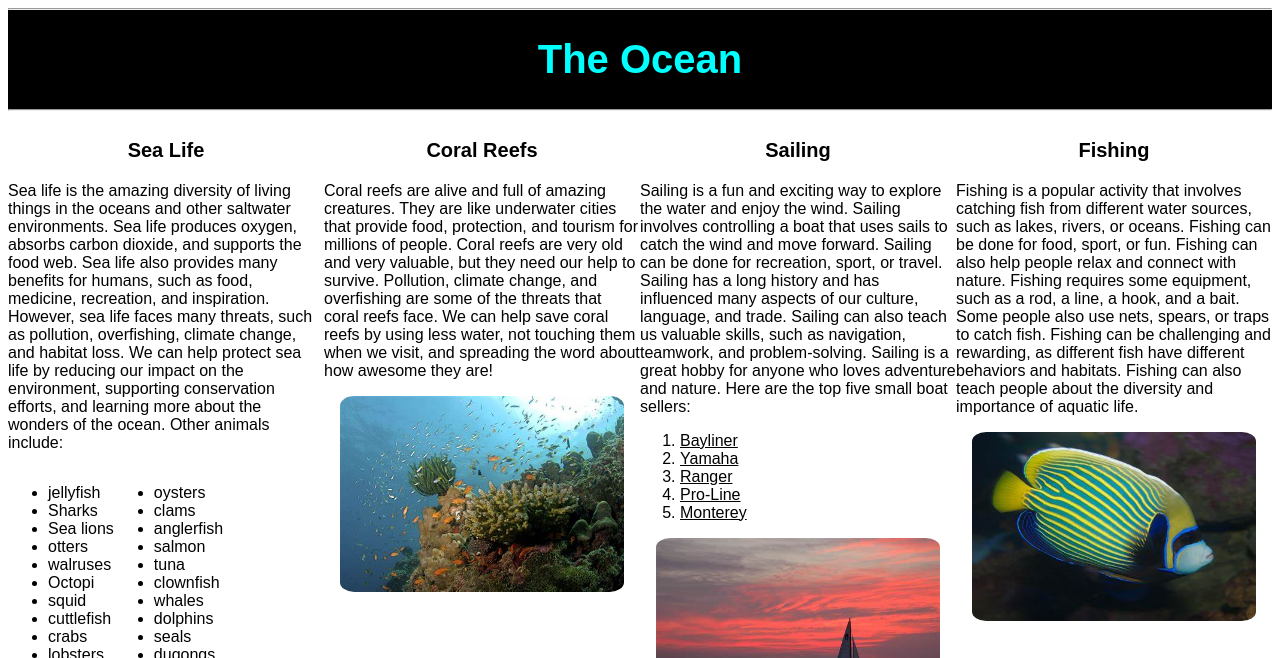
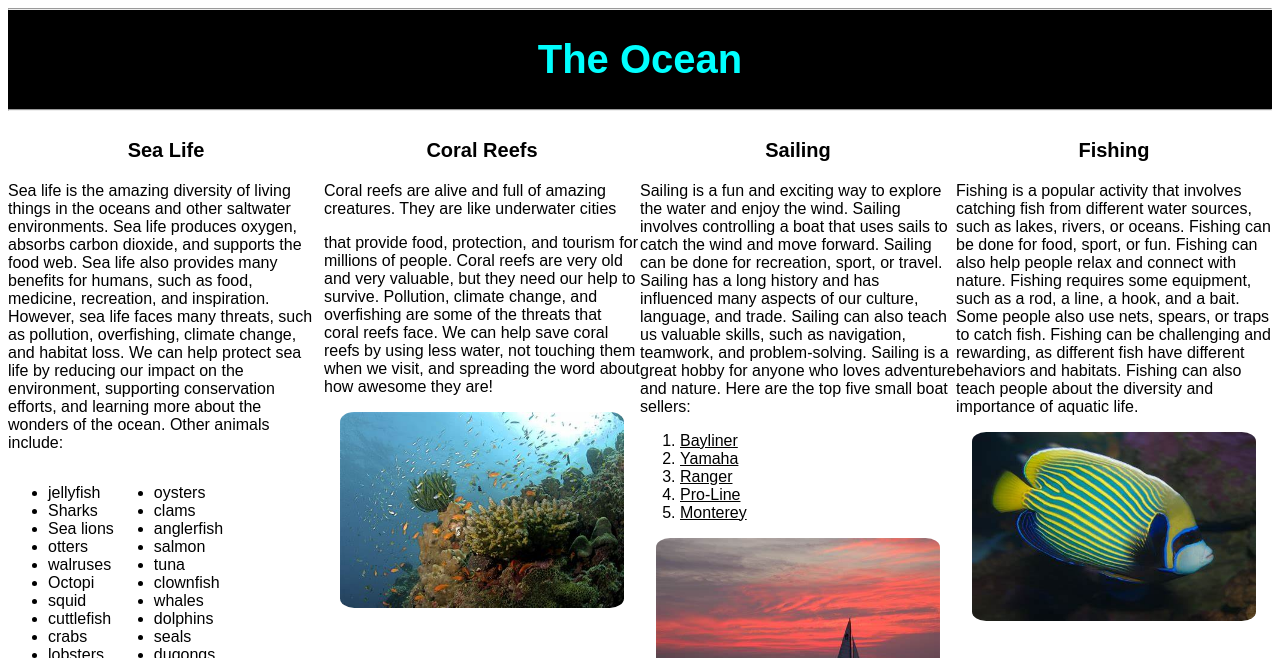
Before and after one commit to TyTyDaCodingGuy/communicatins-meritbadge, a plain HTML site: page index.html in a window 1280 px wide. Shown: the top 658 px of the page. Drawn offline with Linux system fonts and the light colour scheme.

Commit message:
Update index.html

```diff
--- a/index.html
+++ b/index.html
@@ -57,7 +57,7 @@
       <div class="column">
         <h3>Coral Reefs</h3>
 
-        <p>Coral reefs are alive and full of amazing creatures. They are like underwater cities that provide food, protection, and tourism for millions of people. Coral reefs are very old and very valuable, but they need our help to survive. Pollution, climate change, and overfishing are some of the threats that coral reefs face. We can help save coral reefs by using less water, not touching them when we visit, and spreading the word about how awesome they are!
+        <p>Coral reefs are alive and full of amazing creatures. They are like underwater cities</p> <p>that provide food, protection, and tourism for millions of people. Coral reefs are very old and very valuable, but they need our help to survive. Pollution, climate change, and overfishing are some of the threats that coral reefs face. We can help save coral reefs by using less water, not touching them when we visit, and spreading the word about how awesome they are!
         </p>
 
         <img src="CoralReef.jpg" alt="Beautiful Coral Reef with fish swimming around">
```
